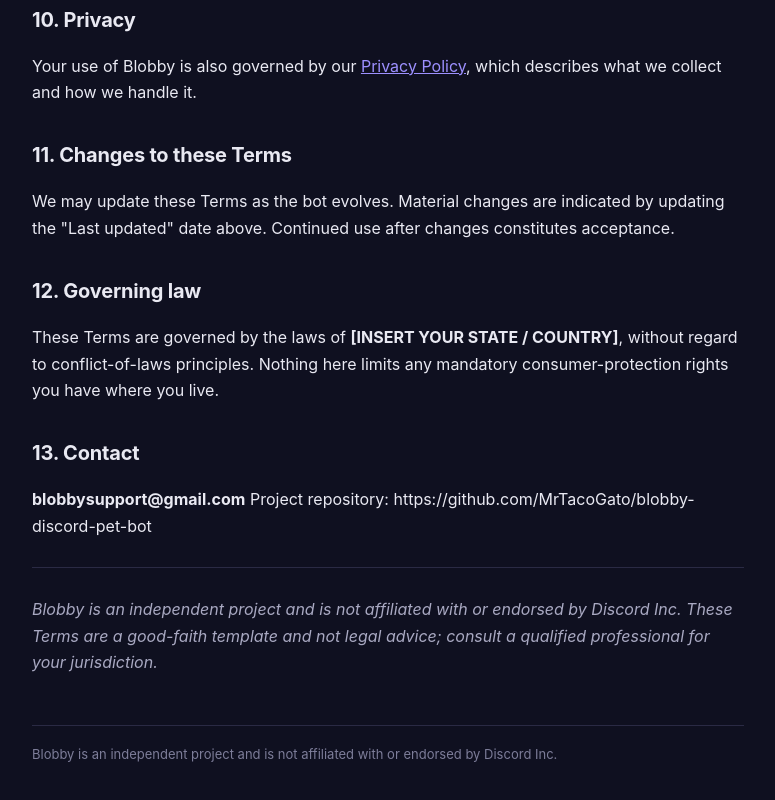
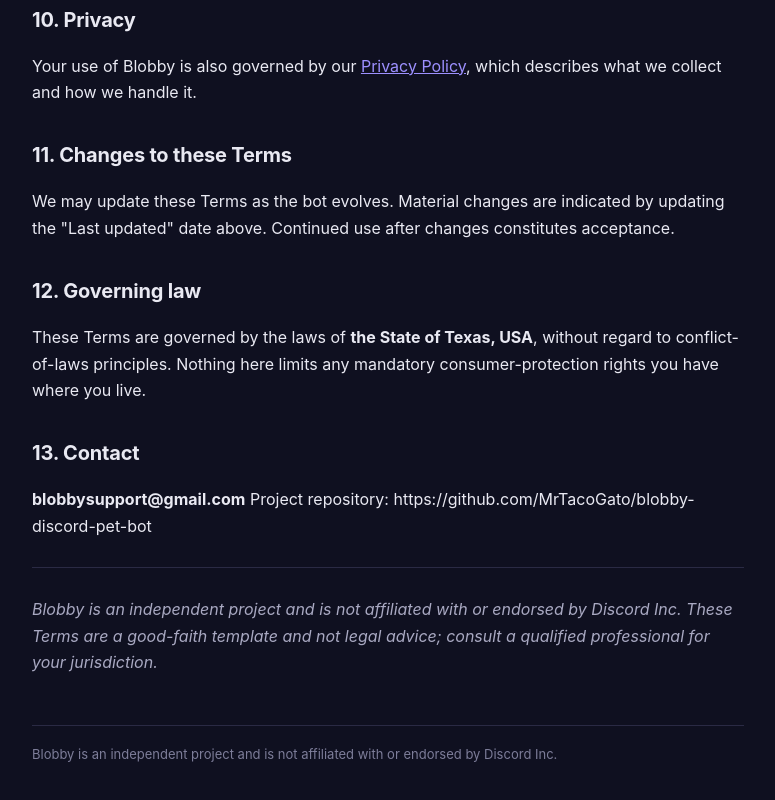
Before and after one commit to MrTacoGato/blobby-discord-pet-bot, a plain HTML site: page docs/terms.html in a window 1280 px wide. Shown: the part 2458-3258 px from the top of the page, without its empty margins (252-1027 px from the left). Drawn offline with Linux system fonts and the light colour scheme.

Commit message:
Finalize legal site: Texas governing law + support email

```diff
--- a/docs/terms.html
+++ b/docs/terms.html
@@ -76,7 +76,7 @@
 <h2>11. Changes to these Terms</h2>
 <p>We may update these Terms as the bot evolves. Material changes are indicated by updating the "Last updated" date above. Continued use after changes constitutes acceptance.</p>
 <h2>12. Governing law</h2>
-<p>These Terms are governed by the laws of <strong>[INSERT YOUR STATE / COUNTRY]</strong>, without regard to conflict-of-laws principles. Nothing here limits any mandatory consumer-protection rights you have where you live.</p>
+<p>These Terms are governed by the laws of <strong>the State of Texas, USA</strong>, without regard to conflict-of-laws principles. Nothing here limits any mandatory consumer-protection rights you have where you live.</p>
 <h2>13. Contact</h2>
 <p><strong>blobbysupport@gmail.com</strong>
 Project repository: https://github.com/MrTacoGato/blobby-discord-pet-bot</p>
```
Also changed, not shown: 1 other file.
